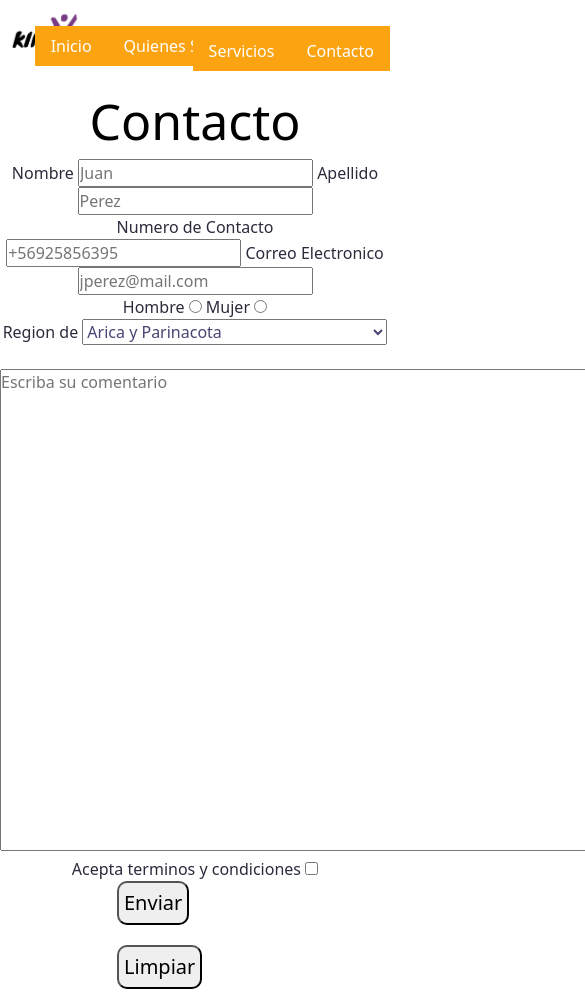
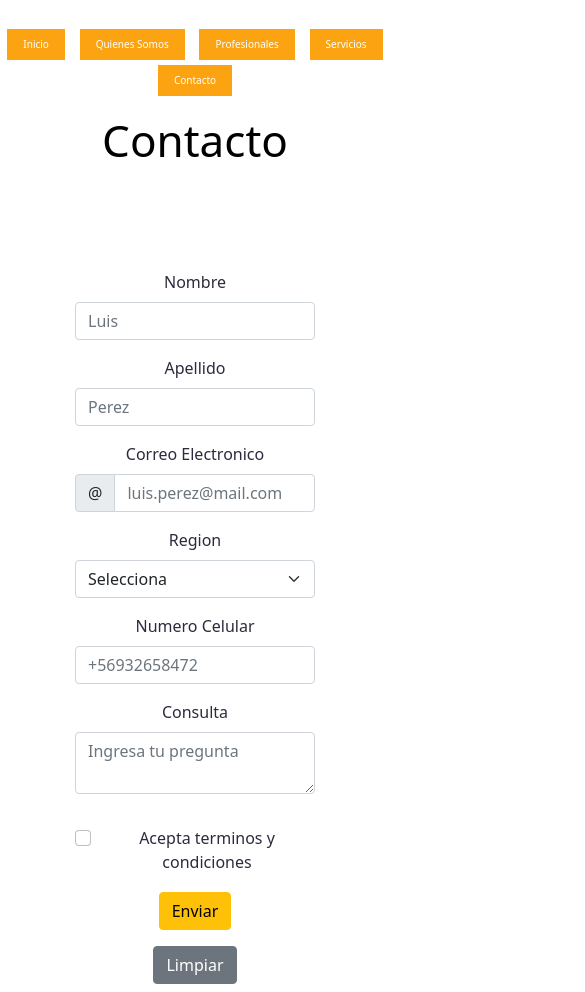
Before and after one commit to luchitomario46/proyectoCoder, a website: page html/contacto.html in a window 390 px wide. Shown: the top 992 px of the page, 585 px wide, since content can reach past the window. Drawn offline with nearby package versions, Linux system fonts and the light colour scheme.

Commit message:
actualizacion de Repo

```diff
--- a/html/contacto.html
+++ b/html/contacto.html
@@ -15,24 +15,24 @@
 <body>
     <header>
         <div class="encabezado__logo">
-            <a href="../html/index.html"><img src="../assets/logoKinexgo.png" alt="Kinexgo"></a>
+            <a href="../index.html"><img src="../assets/logoKinexgo.png" alt="Kinexgo"></a>
           </div>
         <div class="encabezado__menu">
         <ul class="nav justify-content-end">
             <li class="nav-item">
-              <a class="nav-link text-white" href="./index.html">Inicio</a>
+              <a class="nav-link active text-white" aria-current="page" href="../index.html">Inicio</a>
             </li>
             <li class="nav-item">
-              <a class="nav-link text-white" href="./quienesSomos.html">Quienes Somos</a>
+              <a class="nav-link text-white" href="../html/quienesSomos.html">Quienes Somos</a>
             </li>
             <li class="nav-item">
-              <a class="nav-link text-white" href="./profesionales.html">Profesionales</a>
+              <a class="nav-link text-white" href="../html/profesionales.html">Profesionales</a>
             </li>
             <li class="nav-item">
-              <a class="nav-link text-white" href="./servicios.html">Servicios</a>
+              <a class="nav-link text-white" href="../html/servicios.html">Servicios</a>
             </li>
             <li class="nav-item">
-                <a class="nav-link active text-white" aria-current="page" href="./contacto.html">Contacto</a>
+              <a class="nav-link text-white" href="../html/contacto.html">Contacto</a>
             </li>
           </ul>
         </div>
@@ -40,28 +40,26 @@
     <div class="texto__titulo">
     <h1>Contacto</h1>
     </div>
-    <form method="GET">
-        <div class="formulario">
-            <label for="nombre">Nombre</label>
-                <input type="text" name="nombre" placeholder="Juan">
-            <label for="apellido">Apellido</label>
-                <input type="text" name="apellido" placeholder="Perez">
+<form class="row g-3" method="GET">
+    <div class="col-md-4">
+      <label for="nombre" class="form-label">Nombre</label>
+      <input type="text" class="form-control" id="nombre" placeholder="Luis" required>
     </div>
-        <div class="formulario">
-            <label for="numeroContacto">Numero de Contacto</label>
-                <input type="number" name="numeroContacto" placeholder="+56925856395">
-            <label for="mail">Correo Electronico</label>
-                <input type="email" name="mail" placeholder="jperez@mail.com">
+    <div class="col-md-4">
+      <label for="apellido" class="form-label">Apellido</label>
+      <input type="text" class="form-control" id="apellido" placeholder="Perez" required>
     </div>
-        <div class="formulario">
-            <label for="sexo">Hombre</label>
-            <input type="radio" name="sexo">
-            <label for="sexo">Mujer</label>
-            <input type="radio" name="sexo">
+    <div class="col-md-4">
+      <label for="correoElectronico" class="form-label">Correo Electronico</label>
+      <div class="input-group">
+        <span class="input-group-text" id="inputGroupPrepend2">@</span>
+        <input type="email" class="form-control" id="correoElectronico" placeholder="luis.perez@mail.com"   required>
       </div>
-        <div class="formulario" id="option">
-            <label for="region">Region de</label>
-                <select name="region">
+    </div>
+    <div class="col-md-3">
+      <label for="region" class="form-label">Region</label>
+      <select class="form-select" id="region" required>
+        <option selected disabled value="">Selecciona</option>
         <option value="1">Arica y Parinacota</option>
         <option value="2">Tarapaca</option>
         <option value="3">Antofagasta</option>
@@ -80,16 +78,28 @@
         <option value="16">Magallanes</option>
       </select>
     </div>
-        <div class="formulario">
-            <label for="comentario"></label>
-            <textarea name="texto" rows="20" cols="95" placeholder="Escriba su comentario"></textarea>
+    <div class="col-md-3">
+      <label for="celular" class="form-label">Numero Celular</label>
+      <input type="number" class="form-control" id="celular" placeholder="+56932658472" required>
     </div>
-        <div class="formulario">
-            <label for="acepta">Acepta terminos y condiciones</label>
-                <input type="checkbox" name="acepta" value="1">
+    <div class="mb-3">
+        <label for="texto" class="form-label">Consulta</label>
+        <textarea class="form-control" id="texto" placeholder="Ingresa tu pregunta" required></textarea>
     </div>
-    <input type="submit" value="Enviar">
-    <input type="reset" value="Limpiar">
+    <div class="col-12">
+      <div class="form-check">
+        <input class="form-check-input" type="checkbox" value="1" id="invalidCheck2" required>
+        <label class="form-check-label" for="invalidCheck2">
+            Acepta terminos y condiciones
+        </label>
+      </div>
+    </div>
+    <div class="boton">
+      <button class="btn btn-warning" type="submit">Enviar</button>
+    </div>
+    <div class="boton">
+        <button class="btn btn-secondary" type="reset">Limpiar</button>
+      </div>
 </form>
     <script src="https://cdn.jsdelivr.net/npm/@popperjs/core@2.9.2/dist/umd/popper.min.js" integrity="sha384-IQsoLXl5PILFhosVNubq5LC7Qb9DXgDA9i+tQ8Zj3iwWAwPtgFTxbJ8NT4GN1R8p" crossorigin="anonymous"></script>
     <script src="https://cdn.jsdelivr.net/npm/bootstrap@5.0.2/dist/js/bootstrap.min.js" integrity="sha384-cVKIPhGWiC2Al4u+LWgxfKTRIcfu0JTxR+EQDz/bgldoEyl4H0zUF0QKbrJ0EcQF" crossorigin="anonymous"></script>
--- a/scss/style.scss
+++ b/scss/style.scss
@@ -35,6 +35,7 @@ div.texto__titulo{
         text-align: center;
         color: #000000;
         padding-top: 20px;
+        padding-bottom: 20px;
     }
 }
 p{
@@ -57,9 +58,15 @@ section.body__video{
     flex-direction: row;
     align-items: center;
     justify-content: center;
-        article{
+        article {
             text-align: center;
+            max-width: 600px;
+            iframe{
+                max-width: 600px;
+
+            }
         }
+
 }
 /*Footer*/
 li{
@@ -92,18 +99,134 @@ div.accordion{
     margin-bottom: 30px;
 }
 /*Contacto*/
-div.formulario{
+form{
     color: #2C2B3C;
     text-align: center;
+    padding: 75px;
+    }
+    div.form-check{
+        display: inline-block;
         }
-        select{
-            color: #474574;
-        }
-
-input[type=submit],[type=reset]{
+input[type=submit], input[type=reset]{
     font-size: 20px;
     border-radius: 10px;
     padding: 5px;
     margin-left: 30vw;
     margin-bottom: 20px;
 }
+/*media query 576px*/
+@media (max-width: 576px){
+    *{
+        padding: 0;
+        margin: 0;
+    }
+    /*Index*/
+    div.encabezado__logo{
+        img{
+        max-width: 0px;
+        }
+    }
+    .encabezado__menu{
+        max-width: 576px;
+        ul{
+            li{
+                margin-top: 3px;
+                margin-right: auto;
+                margin-left: auto;
+
+                a{
+                    font-size: 8px;
+                    text-align: center;
+
+                }
+                a:hover{
+                    background-color: #14213D;
+                    transition: 1s;
+                }
+            }
+        }
+    }
+    /*General*/
+    div.texto__titulo{
+        h1{
+            font-size: 40px;
+            text-align: center;
+            color: #000000;
+            padding-top: 15px;
+        }
+    }
+    p{
+        font-size: 14px;
+        text-align: center;
+    }
+    /*index video*/
+    section.body__video{
+        display: flex;
+        flex-direction: column;
+        align-items: center;
+        justify-content: center;
+        article iframe{
+            max-width: 576px;
+            height: 324px;
+        }
+    }
+
+}
+/*media query 768px*/
+@media (max-width: 768px){
+    *{
+        padding: 0;
+        margin: 0;
+    }
+    /*Index*/
+    div.encabezado__logo{
+        img{
+        max-width: 0px;
+        }
+    }
+    .encabezado__menu{
+        max-width: 768px;
+        ul{
+            li{
+                margin-top: 5px;
+                margin-right: auto;
+                margin-left: auto;
+
+                a{
+                    font-size: 10px;
+                    text-align: center;
+
+                }
+                a:hover{
+                    background-color: #14213D;
+                    transition: 1s;
+                }
+            }
+        }
+    }
+    /*General*/
+    div.texto__titulo{
+        h1{
+            font-size: 44px;
+            text-align: center;
+            color: #000000;
+            padding-top: 18px;
+        }
+    }
+    p{
+        font-size: 18px;
+        text-align: center;
+    }
+    /*index video*/
+    section.body__video{
+        display: flex;
+        flex-direction: column;
+        align-items: center;
+        justify-content: center;
+        article iframe{
+            max-width: 768px;
+            height: 324px;
+        }
+    }
+
+}
```
Also changed, not shown: html/profesionales.html (+6 -6 lines), html/quienesSomos.html (+33 -14 lines), html/servicios.html (+6 -6 lines), index.html (+12 -12 lines), css/bootstrap-reboot.rtl.css (deleted), css/style.css. Lines whose indentation alone changed are shown as unchanged.
